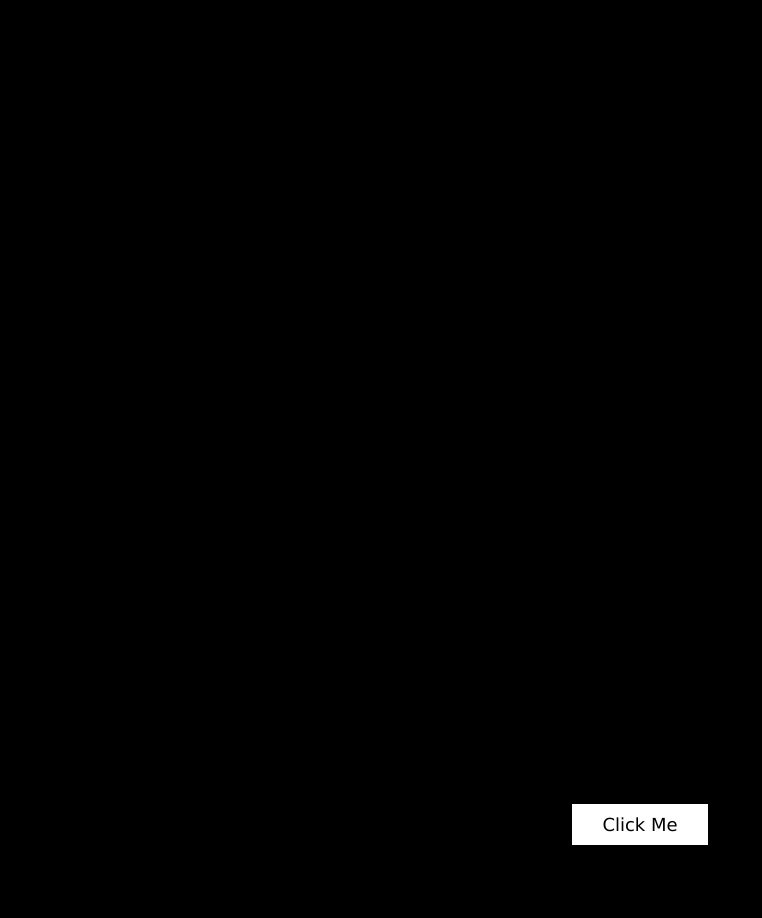
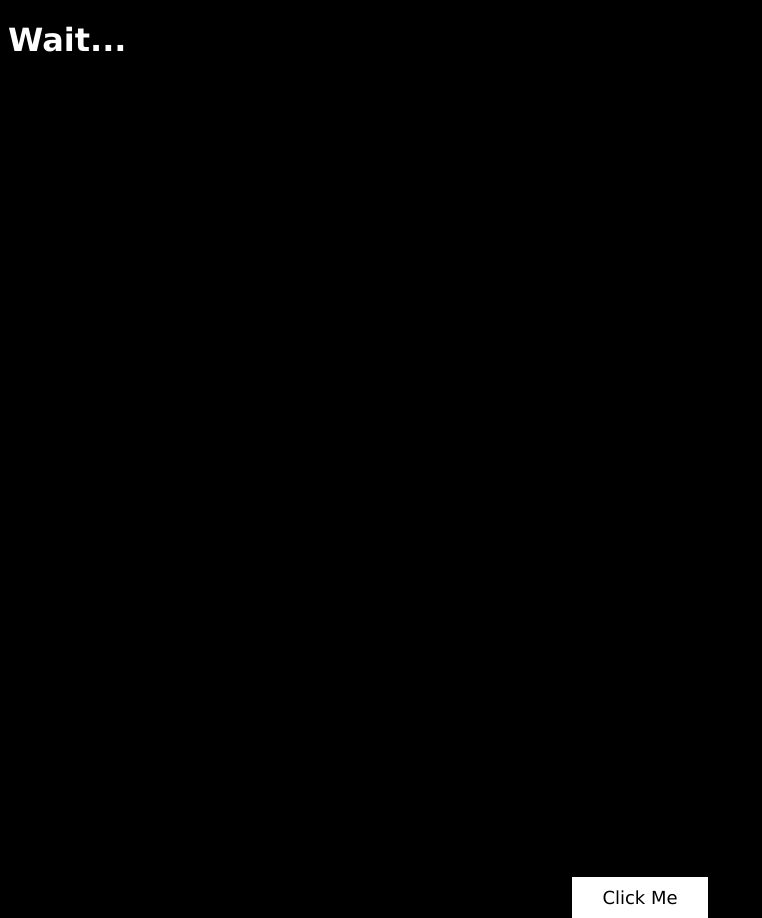
Before and after one commit to usernameTom121314/ghoul, a plain HTML site: page index.html in a window 1280 px wide. Shown: the whole page, without its empty margins (0-762 px from the left). Before the commit the page ends 845 px from the top, so only its background shows below. Drawn offline with Linux system fonts and the light colour scheme.

Commit message:
Update index.html

```diff
--- a/index.html
+++ b/index.html
@@ -8,6 +8,7 @@
     <link rel="stylesheet" href="css.css">
 </head>
 <body>
+    <div class="wait"><h1>Wait...</h1></div>
     <div class="container">
         <img class="img" src="files/sddefault.jpg" alt="">
     <p class="btn"  click = "" onclick=" callTest(), playMusic()">Click Me</p>
```
